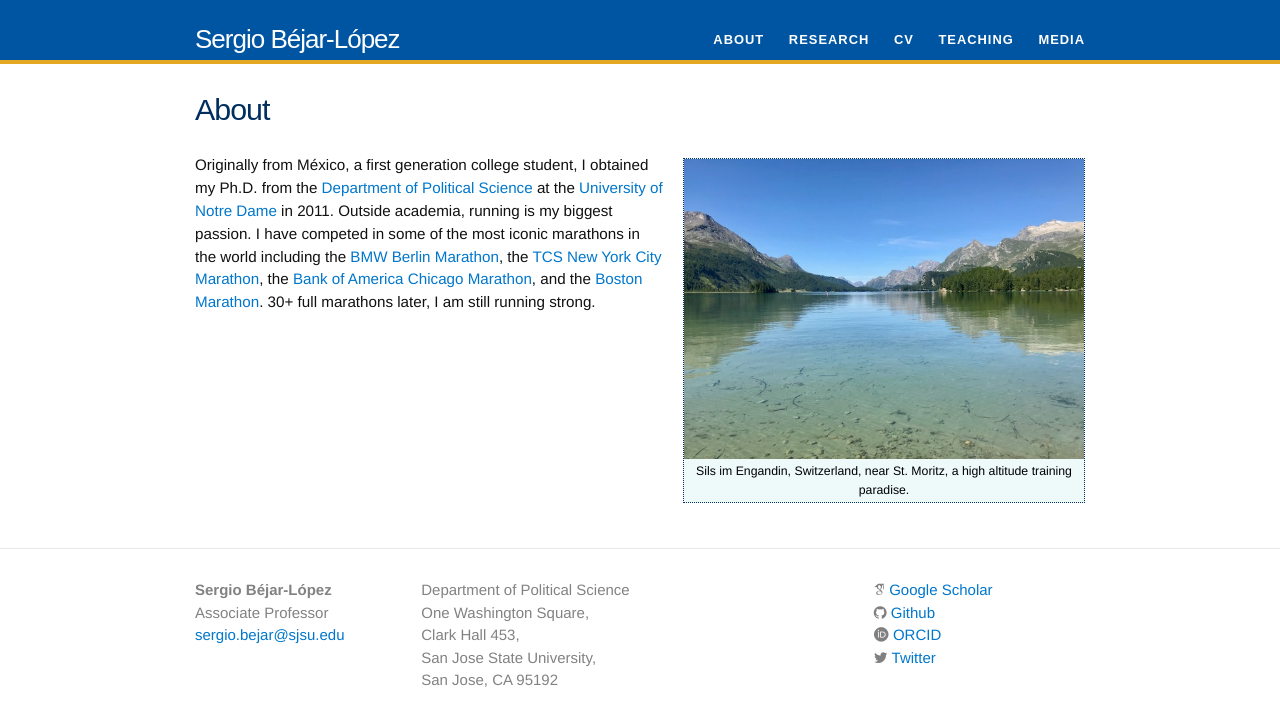
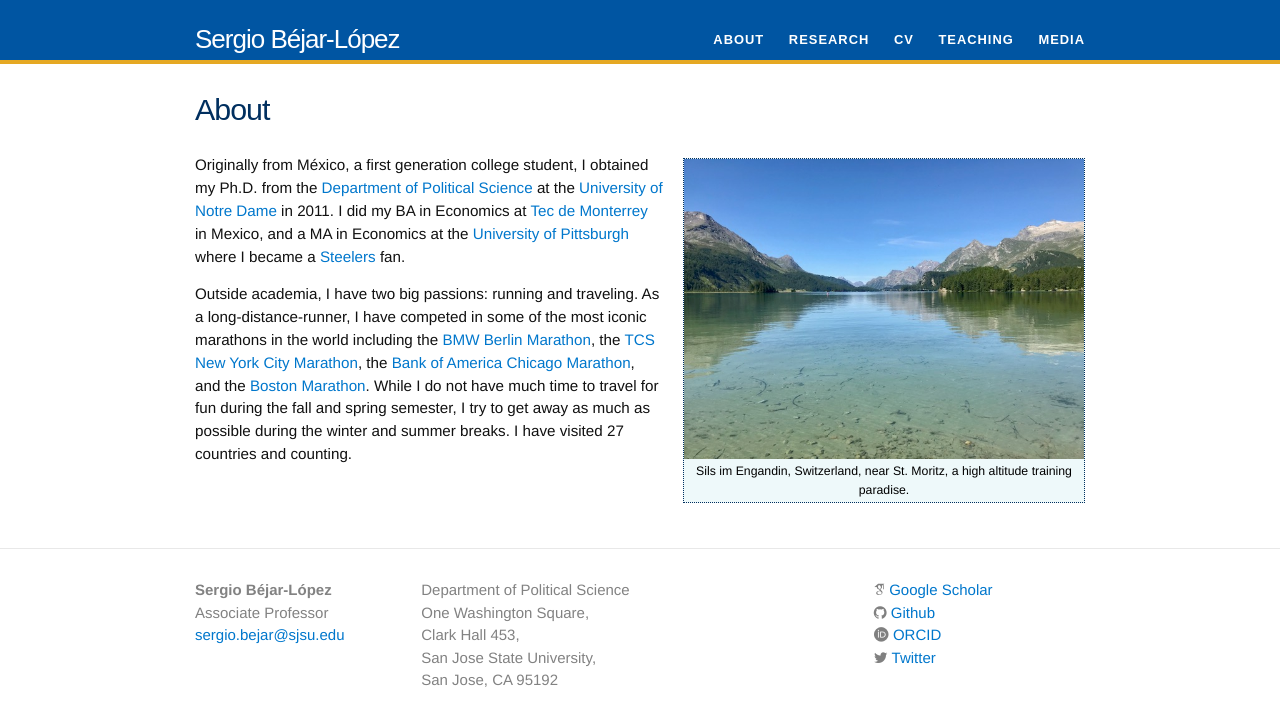
Before and after one commit to Sergio-Bejar/Sergio-Bejar.github.io, a Jekyll site: the page built from about.markdown, in a window 1280 px wide. Shown: the top 726 px of the page. Built offline with Jekyll 4.4.1, drawn with Linux system fonts in a browser that asks for light colours; nearby versions of some CDN libraries; some web fonts are replaced.

Commit message:
Update about.markdown

```diff
--- a/about.markdown
+++ b/about.markdown
@@ -6,4 +6,6 @@ permalink: /about/
 
 {% include image.html url="/images/moritz.jpg" caption="Sils im Engandin, Switzerland, near St. Moritz, a high altitude training paradise." width=400 align="right" %}
 
-Originally from México, a first generation college student, I obtained my Ph.D. from the [Department of Political Science](https://politicalscience.nd.edu) at the [University of Notre Dame](https://www.nd.edu) in 2011. Outside academia, running is my biggest passion.  I have competed in some of the most iconic marathons in the world including the [BMW Berlin Marathon](https://www.bmw-berlin-marathon.com/en/), the [TCS New York City Marathon](https://www.nyrr.org/tcsnycmarathon), the [Bank of America Chicago Marathon](https://www.chicagomarathon.com), and the [Boston Marathon](https://www.baa.org). 30+ full marathons later, I am still running strong.
+Originally from México, a first generation college student, I obtained my Ph.D. from the [Department of Political Science](https://politicalscience.nd.edu) at the [University of Notre Dame](https://www.nd.edu) in 2011. I did my BA in Economics at [Tec de Monterrey](https://tec.mx/en) in Mexico, and a MA in Economics at the [University of Pittsburgh](https://www.econ.pitt.edu/) where I became a [Steelers](https://www.steelers.com/) fan.
+
+Outside academia, I have two big passions: running and traveling. As a long-distance-runner, I have competed in some of the most iconic marathons in the world including the [BMW Berlin Marathon](https://www.bmw-berlin-marathon.com/en/), the [TCS New York City Marathon](https://www.nyrr.org/tcsnycmarathon), the [Bank of America Chicago Marathon](https://www.chicagomarathon.com), and the [Boston Marathon](https://www.baa.org). While I do not have much time to travel for fun during the fall and spring semester, I try to get away as much as possible during the winter and summer breaks. I have visited 27 countries and counting.
```
